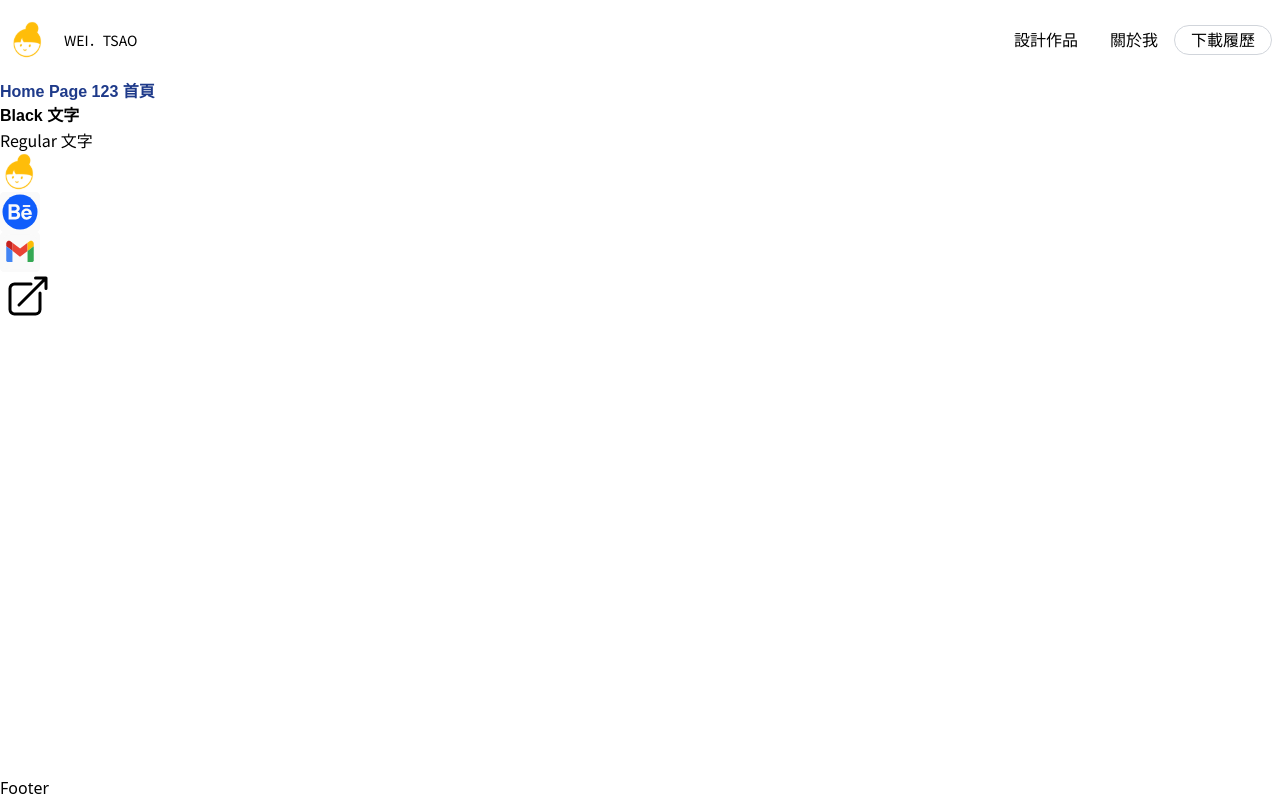
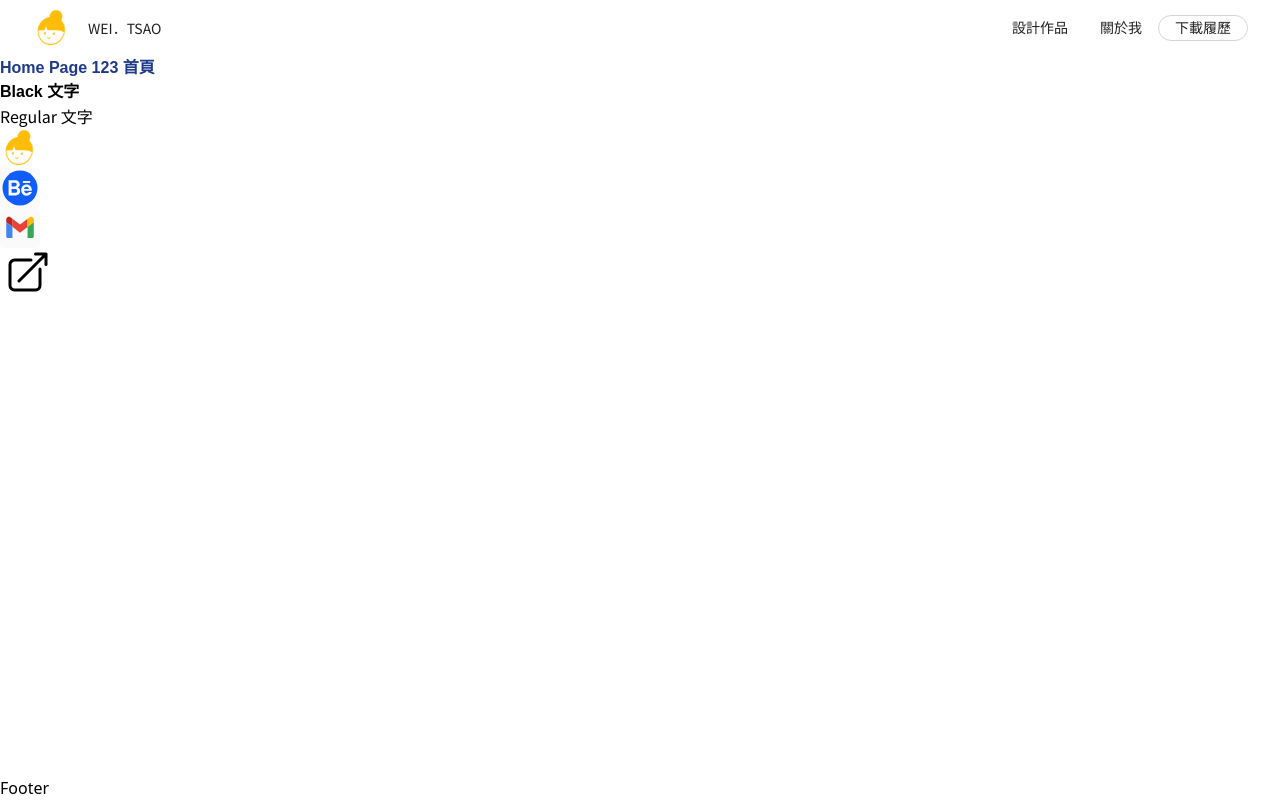
Before and after one commit to weicheng2138/portfolio-weitsao-v2, a Next.js app: page / in a window 1280 px wide. Built offline with nearby package versions, Linux system fonts and the light colour scheme.

Commit message:
style(header): style header with proper padding and height

```diff
--- a/src/components/Header.tsx
+++ b/src/components/Header.tsx
@@ -9,15 +9,17 @@ const Header: FC<Props> = ({ className }) => {
   return (
     <>
       <header
-        className={`${className} flex h-20 items-center justify-between px-2 py-4`}
+        className={`${className} flex items-center justify-between px-4 py-2 sm:px-8`}
       >
         <CustomLink href="/">
           <div className="flex items-center gap-4">
             <SiteIcon />
-            <h1 className="font-notoSans text-sm font-normal">WEI．TSAO</h1>
+            <h1 className="font-notoSans text-sm font-normal text-secondary04">
+              WEI．TSAO
+            </h1>
           </div>
         </CustomLink>
-        <div className="hidden sm:flex sm:items-center">
+        <div className="hidden text-sm text-secondary04 sm:flex sm:items-center">
           <CustomLink href="/projects">
             <span className="p-4 hover:text-primary">設計作品</span>
           </CustomLink>
```
